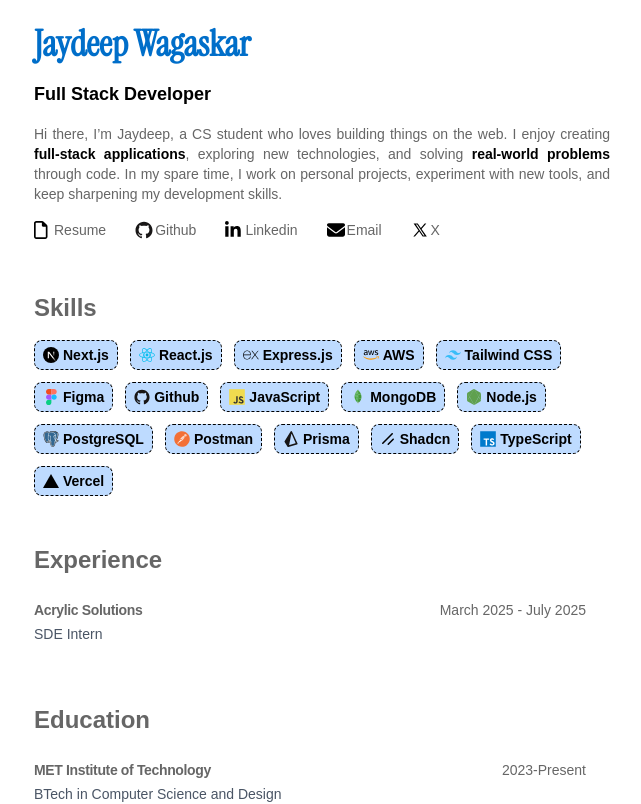
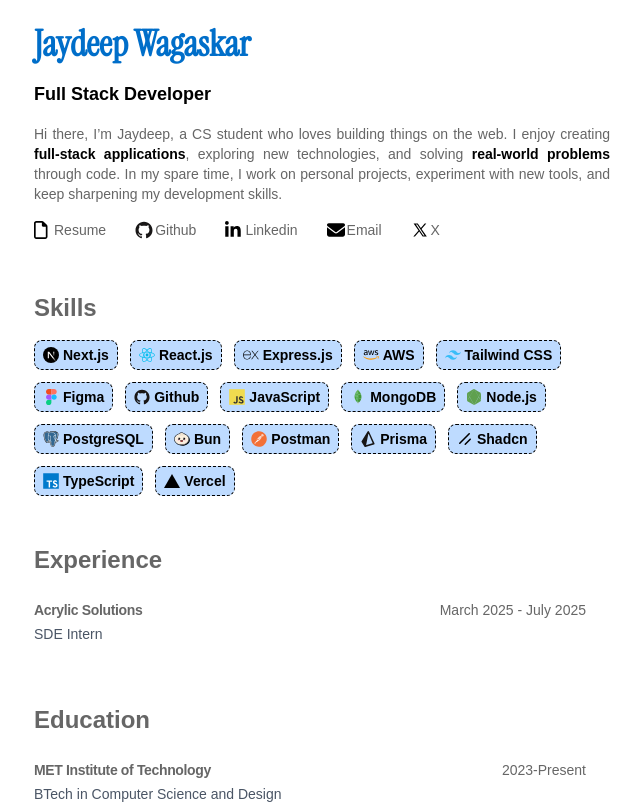
Before and after one commit to jaydxxp/portfoliov2, a Next.js app: page / in a window 1280 px wide. Shown: the top 804 px of the page, without its empty margins (318-959 px from the left). Built offline with nearby package versions, Linux system fonts and the light colour scheme; a web font is replaced by a local one.

Commit message:
added bun

```diff
--- /dev/null
+++ b/components/Svg/Bun.tsx
@@ -0,0 +1,44 @@
+export default function Bun()
+{
+    return <div>
+    <svg viewBox="0 0 128 128">
+      <path d="M113.744 41.999a18.558 18.558 0 0 0-.8-.772c-.272-.246-.528-.524-.8-.771s-.528-.525-.8-.771c-.272-.247-.528-.525-.8-.772s-.528-.524-.8-.771-.528-.525-.8-.772-.528-.524-.8-.771c7.936 7.52 12.483 17.752 12.656 28.481 0 25.565-26.912 46.363-60 46.363-18.528 0-35.104-6.526-46.128-16.756l.8.772.8.771.8.772.8.771.8.772.8.771.8.771c11.008 10.662 27.952 17.527 46.928 17.527 33.088 0 60-20.797 60-46.285 0-10.893-4.864-21.215-13.456-29.33z"></path>
+      <path
+        fill="#fbf0df"
+        d="M116.8 65.08c0 23.467-25.072 42.49-56 42.49s-56-19.023-56-42.49c0-14.55 9.6-27.401 24.352-35.023C43.904 22.435 53.088 14.628 60.8 14.628S75.104 21 92.448 30.058C107.2 37.677 116.8 50.53 116.8 65.08Z"
+      ></path>
+      <path
+        fill="#f6dece"
+        d="M116.8 65.08a32.314 32.314 0 0 0-1.28-8.918c-4.368 51.377-69.36 53.846-94.912 38.48 11.486 8.584 25.66 13.144 40.192 12.928 30.88 0 56-19.054 56-42.49z"
+      ></path>
+      <path
+        fill="#fffefc"
+        d="M39.248 27.234c7.152-4.135 16.656-11.896 26-11.911a15.372 15.372 0 0 0-4.448-.695c-3.872 0-8 1.93-13.2 4.83-1.808 1.018-3.68 2.144-5.664 3.317-3.728 2.222-8 4.736-12.8 7.251C13.904 37.972 4.8 51.071 4.8 65.08v1.836c9.696-33.033 27.312-35.547 34.448-39.682z"
+      ></path>
+      <path
+        fill="#ccbea7"
+        d="M56.192 18.532A24.553 24.553 0 0 1 53.867 29.1a25.407 25.407 0 0 1-6.683 8.671c-.448.386-.096 1.127.48.91 5.392-2.02 12.672-8.068 9.6-20.272-.128-.695-1.072-.51-1.072.123zm3.632 0a24.474 24.474 0 0 1 3.646 10.12c.445 3.587.08 7.224-1.07 10.662-.192.54.496 1.003.88.556 3.504-4.32 6.56-12.899-2.592-22.156-.464-.4-1.184.216-.864.756zm4.416-.262a25.702 25.702 0 0 1 7.521 7.925A24.71 24.71 0 0 1 75.2 36.414c-.016.13.02.26.101.365a.543.543 0 0 0 .718.117.509.509 0 0 0 .221-.313c1.472-5.384.64-14.564-11.472-19.332-.64-.246-1.056.587-.528.957zM34.704 34.315a27.418 27.418 0 0 0 9.91-5.222 26.262 26.262 0 0 0 6.842-8.663c.288-.556 1.2-.34 1.056.277-2.768 12.343-12.032 14.92-17.792 14.58-.608.016-.592-.802-.016-.972z"
+      ></path>
+      <path d="M60.8 111.443c-33.088 0-60-20.798-60-46.363 0-15.429 9.888-29.823 26.448-38.448 4.8-2.469 8.912-4.953 12.576-7.128 2.016-1.203 3.92-2.33 5.76-3.379C51.2 12.916 56 10.771 60.8 10.771c4.8 0 8.992 1.852 14.24 4.845 1.6.88 3.2 1.836 4.912 2.885 3.984 2.376 8.48 5.06 14.4 8.131 16.56 8.625 26.448 23.004 26.448 38.448 0 25.565-26.912 46.363-60 46.363zm0-96.814c-3.872 0-8 1.928-13.2 4.829-1.808 1.018-3.68 2.144-5.664 3.317-3.728 2.222-8 4.736-12.8 7.251C13.904 37.972 4.8 51.071 4.8 65.08c0 23.436 25.12 42.506 56 42.506s56-19.07 56-42.506c0-14.01-9.104-27.108-24.352-35.023-6.048-3.086-10.768-5.986-14.592-8.27-1.744-1.033-3.344-1.99-4.8-2.838-4.848-2.778-8.384-4.32-12.256-4.32z"></path>
+      <path
+        fill="#b71422"
+        d="M72.08 76.343c-.719 2.839-2.355 5.383-4.672 7.267a11.07 11.07 0 0 1-6.4 2.9 11.13 11.13 0 0 1-6.608-2.9c-2.293-1.892-3.906-4.436-4.608-7.267a1.073 1.073 0 0 1 .05-.5 1.11 1.11 0 0 1 .272-.428 1.19 1.19 0 0 1 .958-.322h19.744a1.185 1.185 0 0 1 .947.33 1.073 1.073 0 0 1 .317.92z"
+      ></path>
+      <path
+        fill="#ff6164"
+        d="M54.4 83.733a11.24 11.24 0 0 0 6.592 2.932 11.239 11.239 0 0 0 6.576-2.932 16.652 16.652 0 0 0 1.6-1.65 10.904 10.904 0 0 0-3.538-2.564 11.26 11.26 0 0 0-4.302-1 10.121 10.121 0 0 0-4.549 1.192 9.71 9.71 0 0 0-3.451 3.097c.368.323.688.632 1.072.925z"
+      ></path>
+      <path d="M54.656 82.514a8.518 8.518 0 0 1 2.97-2.347 8.836 8.836 0 0 1 3.734-.862 9.78 9.78 0 0 1 6.4 2.608c.368-.386.72-.787 1.056-1.188-2.035-1.87-4.726-2.933-7.536-2.978a10.487 10.487 0 0 0-4.335.975 10.125 10.125 0 0 0-3.489 2.666c.378.396.779.772 1.2 1.126z"></path>
+      <path d="M60.944 87.436a12.078 12.078 0 0 1-7.12-3.086c-2.477-2.02-4.22-4.75-4.976-7.791-.054-.27-.045-.55.027-.817a1.83 1.83 0 0 1 .389-.726 2.25 2.25 0 0 1 .81-.595 2.32 2.32 0 0 1 .998-.192h19.744c.343-.007.683.06.996.196a2.3 2.3 0 0 1 .812.591c.182.212.313.46.382.728.07.267.076.545.018.815-.756 3.042-2.5 5.771-4.976 7.791a12.078 12.078 0 0 1-7.104 3.086zm-9.872-11.417c-.256 0-.32.108-.336.139.676 2.638 2.206 4.999 4.368 6.742a10.122 10.122 0 0 0 5.84 2.7 10.207 10.207 0 0 0 5.84-2.67c2.155-1.745 3.679-4.106 4.352-6.741a.333.333 0 0 0-.14-.113.348.348 0 0 0-.18-.026z"></path>
+      <path
+        fill="#febbd0"
+        d="M85.152 77.3c5.17 0 9.36-2.377 9.36-5.308s-4.19-5.307-9.36-5.307c-5.17 0-9.36 2.376-9.36 5.307 0 2.931 4.19 5.307 9.36 5.307zm-48.432 0c5.17 0 9.36-2.377 9.36-5.308s-4.19-5.307-9.36-5.307c-5.17 0-9.36 2.376-9.36 5.307 0 2.931 4.19 5.307 9.36 5.307z"
+      ></path>
+      <path d="M41.12 69.863a9.052 9.052 0 0 0 4.902-1.425 8.578 8.578 0 0 0 3.254-3.812 8.22 8.22 0 0 0 .508-4.913 8.41 8.41 0 0 0-2.408-4.357 8.92 8.92 0 0 0-4.514-2.33 9.12 9.12 0 0 0-5.096.48 8.755 8.755 0 0 0-3.96 3.131 8.287 8.287 0 0 0-1.486 4.725c0 2.252.927 4.412 2.577 6.005 1.65 1.594 3.888 2.492 6.223 2.496zm39.632 0a9.054 9.054 0 0 0 4.915-1.403 8.582 8.582 0 0 0 3.275-3.802 8.22 8.22 0 0 0 .528-4.917 8.408 8.408 0 0 0-2.398-4.368 8.92 8.92 0 0 0-4.512-2.344 9.12 9.12 0 0 0-5.103.473 8.756 8.756 0 0 0-3.967 3.13 8.287 8.287 0 0 0-1.49 4.73c-.004 2.245.914 4.4 2.555 5.994 1.64 1.593 3.869 2.495 6.197 2.507z"></path>
+      <path
+        fill="#fff"
+        d="M38.4 61.902a3.4 3.4 0 0 0 1.844-.531c.547-.35.974-.847 1.227-1.43a3.088 3.088 0 0 0 .195-1.847 3.16 3.16 0 0 0-.902-1.639 3.351 3.351 0 0 0-1.696-.878 3.426 3.426 0 0 0-1.916.179 3.29 3.29 0 0 0-1.489 1.176 3.113 3.113 0 0 0-.559 1.776c0 .844.347 1.654.964 2.253a3.374 3.374 0 0 0 2.332.94zm39.632 0a3.4 3.4 0 0 0 1.844-.531c.547-.35.974-.847 1.227-1.43a3.088 3.088 0 0 0 .195-1.847 3.16 3.16 0 0 0-.902-1.639 3.351 3.351 0 0 0-1.696-.878 3.426 3.426 0 0 0-1.916.179 3.29 3.29 0 0 0-1.489 1.176 3.113 3.113 0 0 0-.559 1.776c0 .84.342 1.644.953 2.242.61.598 1.44.94 2.311.952z"
+      ></path>
+    </svg>
+    </div>
+}
--- a/components/Technologies.tsx
+++ b/components/Technologies.tsx
@@ -1,4 +1,5 @@
 import AWS from "./Svg/Aws";
+import Bun from "./Svg/Bun";
 import ExpressJs from "./Svg/ExpressJs";
 import Figma from "./Svg/Figma";
 import Github from "./Svg/Github";
@@ -45,6 +46,7 @@
           <SkillTab href="https://mongodb.com" icon={<MongoDB />} label="MongoDB" />
           <SkillTab href="https://nodejs.org" icon={<NodeJs />} label="Node.js" />
           <SkillTab href="https://postgresql.org" icon={<PostgreSQL />} label="PostgreSQL" />
+          <SkillTab href="https://bun.com" icon={<Bun/>} label="Bun"/>
           <SkillTab href="https://postman.com" icon={<Postman />} label="Postman" />
           <SkillTab href="https://prisma.io" icon={<Prisma />} label="Prisma" />
           <SkillTab href="https://ui.shadcn.com" icon={<Shadcn />} label="Shadcn" />
```
